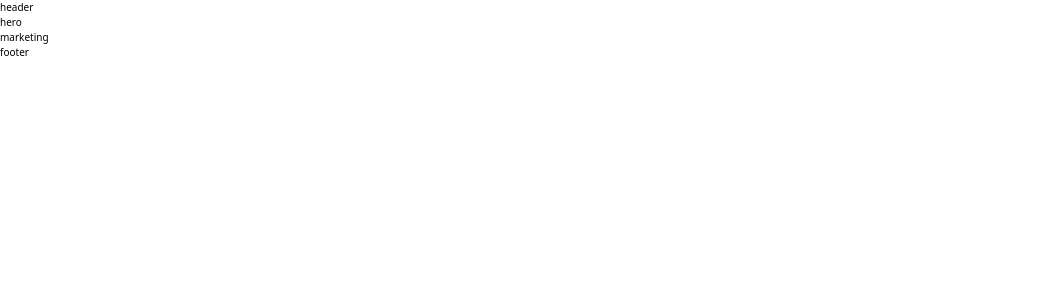
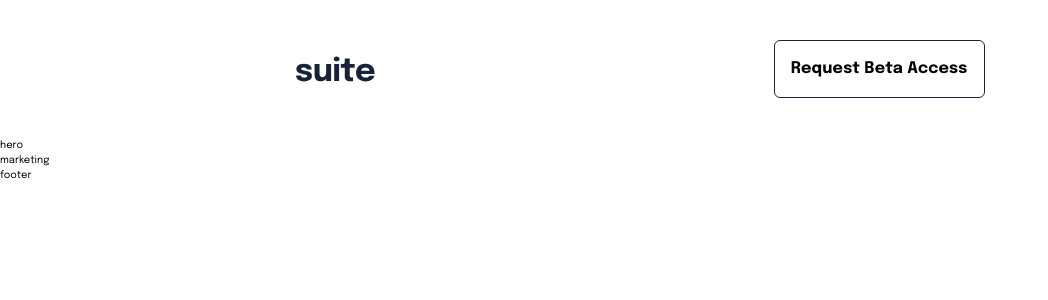
Before and after one commit to clakr/suite-landing-page, a React (Vite) app: page / in a window 1280 px wide. Shown: the top 300 px of the page, without its empty margins (0-1048 px from the left). Built offline with nearby package versions, Linux system fonts and the light colour scheme.

Commit message:
`<Header />` component

```diff
--- a/index.html
+++ b/index.html
@@ -13,12 +13,17 @@
       type="module"
     ></script>
 
+    <!-- fonts -->
+    <link rel="preconnect" href="https://fonts.googleapis.com" />
+    <link rel="preconnect" href="https://fonts.gstatic.com" crossorigin />
+    <link
+      href="https://fonts.googleapis.com/css2?family=Epilogue:ital,wght@0,100..900;1,100..900&display=swap"
+      rel="stylesheet"
+    />
   </head>
 
   <body>
-    <main
-      id="root"
-    ></main>
+    <main id="root"></main>
     <script type="module" src="/src/main.tsx"></script>
     <author-modal
       name="Suite Landing Page"
--- a/src/components/Header.tsx
+++ b/src/components/Header.tsx
@@ -1,3 +1,13 @@
 export default function Header() {
-  return <header>header</header>;
+  return (
+    <header className="desktop:max-w-[111rem] desktop:py-20 tablet:max-w-[68.9rem] tablet:mx-auto tablet:py-16 tablet:px-0 flex items-center justify-between px-[1.6rem] py-[2.4rem]">
+      <img src="./logo.svg" alt="" />
+      <button
+        type="button"
+        className="border-midnight tablet:text-[1.6rem] tablet:leading-[3.2rem] tablet:tracking-[.016rem] hover:bg-midnight hover:text-cream rounded-[.6rem] border px-[1.6rem] py-[1.2rem] text-[1.4rem] font-bold leading-[2.4rem] tracking-[.014rem]"
+      >
+        Request Beta Access
+      </button>
+    </header>
+  );
 }
--- a/tailwind.config.js
+++ b/tailwind.config.js
@@ -1,11 +1,72 @@
+import plugin from "tailwindcss/plugin";
+import defaultTheme from "tailwindcss/defaultTheme";
+
 /** @type {import('tailwindcss').Config} */
 export default {
-  content: [
-    "./index.html",
-    "./src/**/*.{ts,tsx}",
+  content: ["./index.html", "./src/**/*.{ts,tsx}"],
+  theme: {
+    colors: {
+      midnight: "#172339",
+      slate: "#49566D",
+      cream: "#F3EDE7",
+      linen: "#FAF8F6",
+      lavender: "#A060FF",
+      magenta: "#CB30E3",
+      sunset: "#FFA84E",
+    },
+    screens: {
+      tablet: "768px",
+      desktop: "1440px",
+    },
+    extend: {
+      fontFamily: {
+        sans: ["Epilogue", ...defaultTheme.fontFamily.sans],
+      },
+    },
+  },
+  plugins: [
+    plugin(function ({ addUtilities }) {
+      addUtilities({
+        ".font-preset-xl": {
+          "font-weight": "700",
+          "font-size": "7.2rem",
+          "line-height": "7.8rem",
+          "letter-spacing": "-.1rem",
+        },
+        ".font-preset-l": {
+          "font-weight": "700",
+          "font-size": "4.8rem",
+          "line-height": "5.6rem",
+          "letter-spacing": "-.05rem",
+        },
+        ".font-preset-m": {
+          "font-weight": "700",
+          "font-size": "1.8rem",
+          "line-height": "3.2rem",
+          "letter-spacing": "-.02rem",
+        },
+        ".font-preset-s": {
+          "font-weight": "700",
+          "font-size": "1.6rem",
+          "line-height": "2.6rem",
+          "letter-spacing": "-2.5rem",
+        },
+        ".font-preset-quote": {
+          "font-size": "2rem",
+          "line-height": "3.5rem",
+          "letter-spacing": "0",
+        },
+        ".font-preset-body": {
+          "font-size": "1.8rem",
+          "line-height": "3.2rem",
+          "letter-spacing": "0",
+        },
+        ".font-preset-footer": {
+          "font-size": "1.5rem",
+          "line-height": "3.2rem",
+          "letter-spacing": "0",
+        },
+      });
+    }),
   ],
-  theme: {
-    extend: {},
-  },
-  plugins: [],
-}
+};
```
